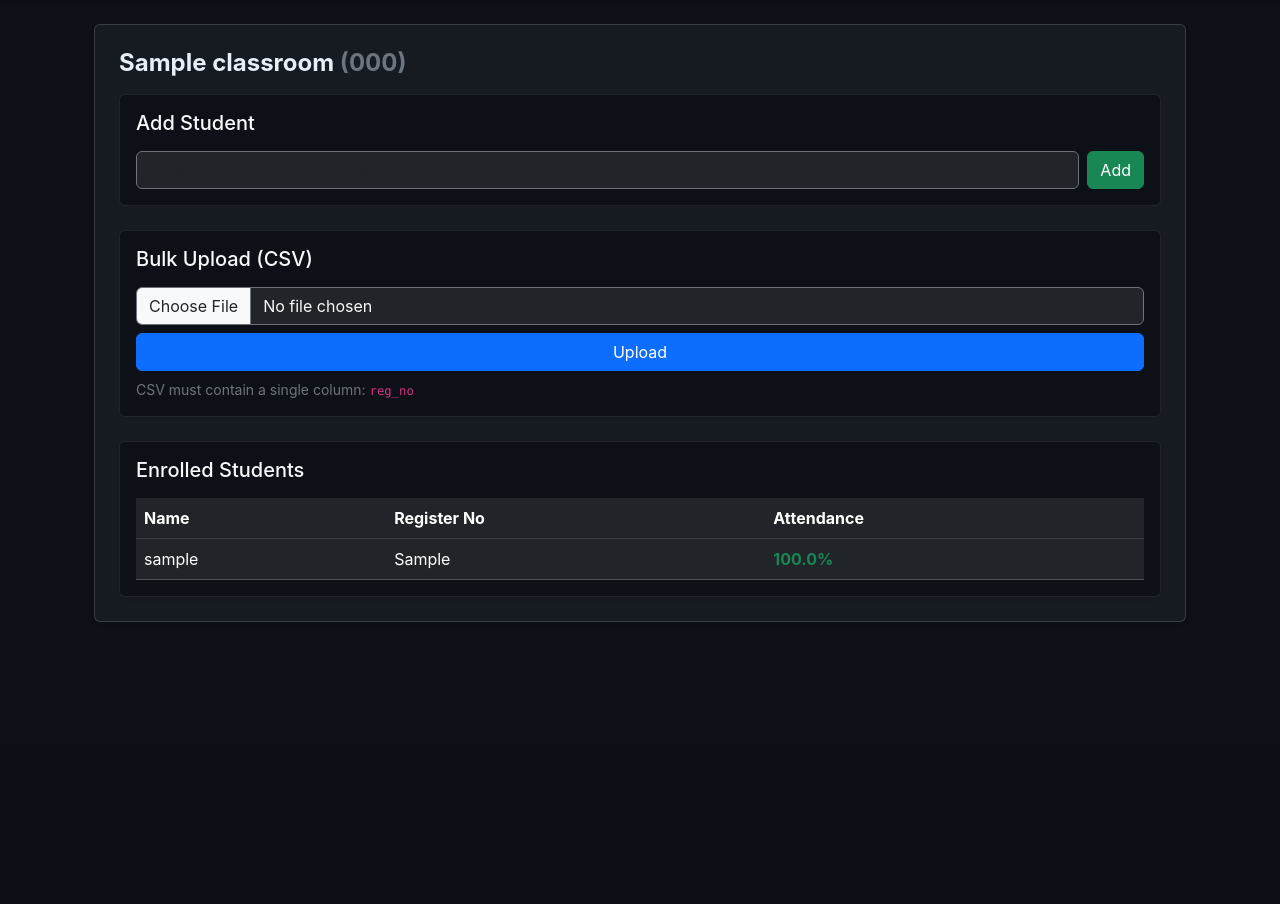
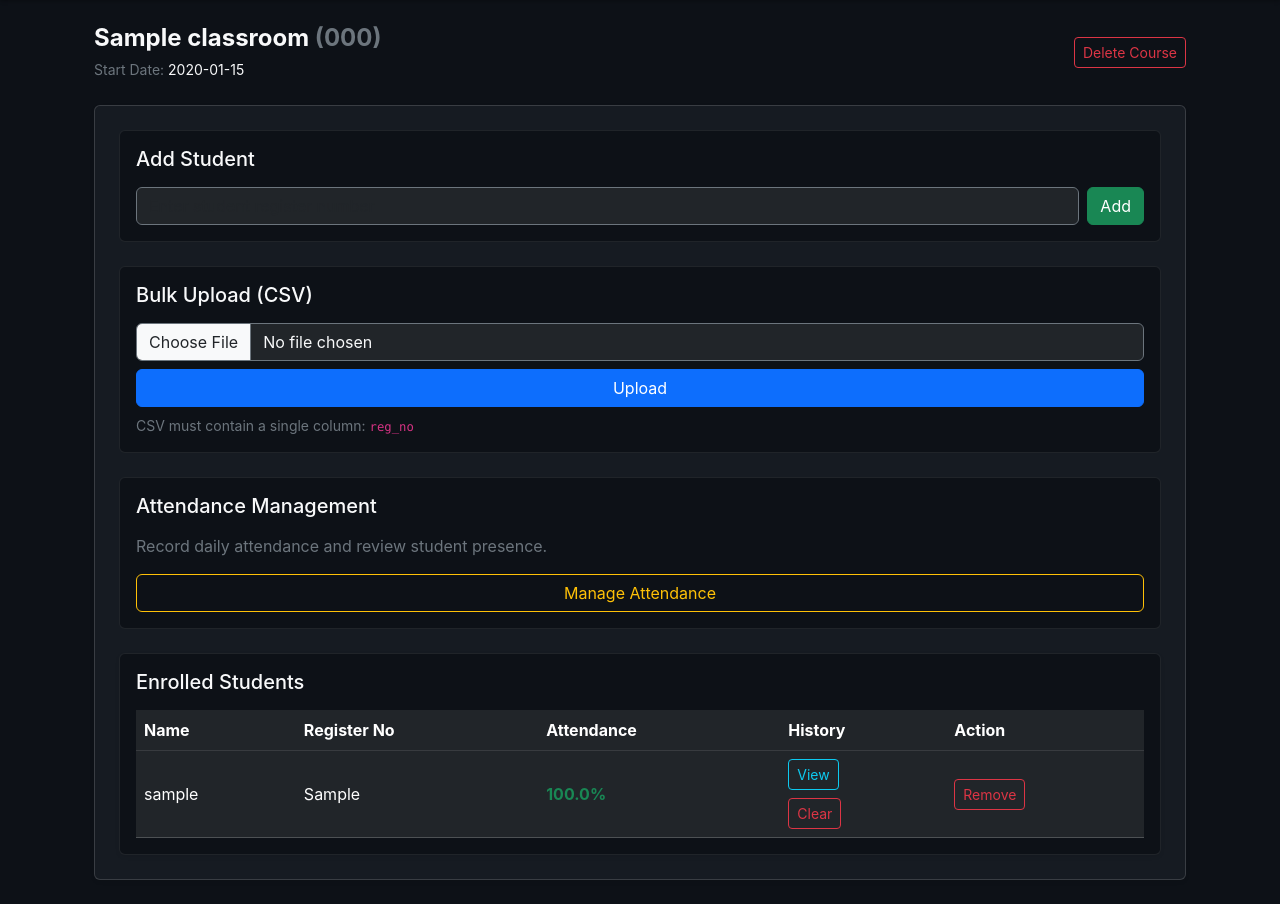
Before and after one commit to AbhirajBhatta/DBMS_LMS_Project, a Django app: page /class/1/manage/ in a window 1280 px wide. Shown: the part 56-960 px from the top of the page. Before the commit the page ends 678 px from the top, so only its background shows below. Run offline with Django 5.2, Linux system fonts and the light colour scheme; a user stored in the database is signed in; tables that the repository leaves empty hold one stand-in row (values such as "Sample post").

Commit message:
added features to remove classrooms and students, made attendance marking more logical

```diff
--- a/lms/models.py
+++ b/lms/models.py
@@ -27,7 +27,7 @@ class Classroom(models.Model):
     description = models.TextField(blank=True)
     teacher = models.ForeignKey(User, on_delete=models.SET_NULL, null=True, related_name='owned_classrooms')
     created_at = models.DateTimeField(auto_now_add=True)
-
+    start_date = models.DateField(default=timezone.now)
     def __str__(self):
         return f"{self.code} - {self.name}"
 
--- a/lms/templates/base.html
+++ b/lms/templates/base.html
@@ -25,7 +25,7 @@
       <ul class="navbar-nav align-items-center gap-3">
         {% if user.profile.role == 'teacher' %}
           <li class="nav-item"><a class="nav-link text-light" href="{% url 'main' %}">My Courses</a></li>
-          <li class="nav-item"><a class="nav-link text-light" href="#">Add Course</a></li>
+          <li class="nav-item"><a class="nav-link text-light" href="{% url 'add_course' %}">Add Course</a></li>
         {% else %}
           <li class="nav-item"><a class="nav-link text-light" href="{% url 'main' %}">My Classrooms</a></li>
         {% endif %}
--- a/lms/templates/lms/add_course.html
+++ b/lms/templates/lms/add_course.html
@@ -25,6 +25,12 @@
                placeholder="e.g. CS101" required>
       </div>
       <div class="mb-3">
+        <label class="form-label text-light">Start Date</label>
+        <input type="date" name="start_date" class="form-control bg-dark text-light border-secondary"
+              value="{{ today|date:'Y-m-d' }}">
+        <small class="text-secondary">Defaults to today's date if not selected.</small>
+      </div>
+      <div class="mb-3">
         <label class="form-label text-light">Description</label>
         <textarea name="description"
                   class="form-control bg-dark text-light border-secondary"
--- a/lms/templates/lms/class_detail.html
+++ b/lms/templates/lms/class_detail.html
@@ -40,6 +40,10 @@
                 <span class="text-success">✅ Excellent consistency!</span>
               {% endif %}
             </p>
+            <a href="{% url 'attendance_history_student' classroom.id %}"
+              class="btn btn-outline-info btn-sm mt-3 w-100">
+              View Full Attendance History
+            </a>
           </div>
         </div>
       </div>
--- a/lms/templates/lms/class_manage.html
+++ b/lms/templates/lms/class_manage.html
@@ -3,10 +3,32 @@
 {% block content %}
 
 <div class="container mt-4">
+
+  <!-- Course Header with Delete Option -->
+  <div class="d-flex justify-content-between align-items-center mb-4">
+    <div>
+      <h4 class="fw-bold text-light mb-1">
+        {{ classroom.name }}
+        <span class="text-secondary">({{ classroom.code }})</span>
+      </h4>
+      <small class="text-secondary">
+        Start Date:
+        <span class="text-light">{{ classroom.start_date|date:'Y-m-d' }}</span>
+      </small>
+    </div>
+    <form method="post" action="{% url 'delete_course' classroom.id %}"
+          onsubmit="return confirm('Are you sure you want to delete this course? This cannot be undone.');">
+      {% csrf_token %}
+      <button type="submit" class="btn btn-outline-danger btn-sm">
+        <i class="bi bi-trash3"></i> Delete Course
+      </button>
+    </form>
+  </div>
+
   <div class="card p-4 mb-4 shadow-sm"
        style="background-color:#161b22; border:1px solid rgba(255,255,255,0.15); color:#e6eef6;">
-    <h4 class="fw-bold mb-3">{{ classroom.name }} <span class="text-secondary">({{ classroom.code }})</span></h4>
 
+    <!-- Add Student -->
     <div class="card p-3 mb-4"
          style="background-color:#0d1117; border:1px solid rgba(255,255,255,0.08);">
       <h5 class="text-light mb-3">Add Student</h5>
@@ -21,6 +43,7 @@
       </form>
     </div>
 
+    <!-- Bulk Upload -->
     <div class="card p-3 mb-4"
          style="background-color:#0d1117; border:1px solid rgba(255,255,255,0.08);">
       <h5 class="text-light mb-3">Bulk Upload (CSV)</h5>
@@ -32,9 +55,25 @@
                class="form-control bg-dark text-light border-secondary mb-2">
         <button class="btn btn-primary w-100">Upload</button>
       </form>
-      <small class="text-secondary mt-2 d-block">CSV must contain a single column: <code>reg_no</code></small>
+      <small class="text-secondary mt-2 d-block">
+        CSV must contain a single column: <code>reg_no</code>
+      </small>
     </div>
 
+    <!-- Manage Attendance Button -->
+    <div class="card p-3 mb-4"
+         style="background-color:#0d1117; border:1px solid rgba(255,255,255,0.08);">
+      <h5 class="text-light mb-3">Attendance Management</h5>
+      <p class="text-secondary mb-3">
+        Record daily attendance and review student presence.
+      </p>
+      <a href="{% url 'manage_attendance' classroom.id %}"
+         class="btn btn-outline-warning w-100">
+        Manage Attendance
+      </a>
+    </div>
+
+    <!-- Enrolled Students -->
     <div class="card p-3 shadow-sm"
          style="background-color:#0d1117; border:1px solid rgba(255,255,255,0.08);">
       <h5 class="text-light mb-3">Enrolled Students</h5>
@@ -44,6 +83,8 @@
             <th>Name</th>
             <th>Register No</th>
             <th>Attendance</th>
+            <th>History</th>
+            <th>Action</th>
           </tr>
         </thead>
         <tbody>
@@ -62,15 +103,39 @@
                   <span class="text-success fw-bold">{{ e.attendance_percent }}%</span>
                 {% endif %}
               </td>
+              <td>
+                <a href="{% url 'attendance_history_teacher' classroom.id e.student.id %}"
+                   class="btn btn-outline-info btn-sm mb-2">
+                  View
+                </a>
+                <form method="post"
+                      action="{% url 'clear_student_attendance' classroom.id e.student.id %}"
+                      onsubmit="return confirm('Are you sure you want to clear all attendance logs for {{ e.student.username }}?');">
+                  {% csrf_token %}
+                  <button type="submit" class="btn btn-outline-danger btn-sm">
+                    Clear
+                  </button>
+                </form>
+              </td>
+              <td>
+                <form method="post" action="{% url 'remove_student' classroom.id e.id %}"
+                      onsubmit="return confirm('Remove {{ e.student.username }} from this class?');">
+                  {% csrf_token %}
+                  <button type="submit" class="btn btn-outline-danger btn-sm">
+                    <i class="bi bi-person-dash"></i> Remove
+                  </button>
+                </form>
+              </td>
             </tr>
           {% empty %}
             <tr>
-              <td colspan="3" class="text-secondary text-center">No students enrolled yet.</td>
+              <td colspan="5" class="text-secondary text-center">No students enrolled yet.</td>
             </tr>
           {% endfor %}
         </tbody>
       </table>
     </div>
+
   </div>
 </div>
 
--- a/lms/urls.py
+++ b/lms/urls.py
@@ -8,4 +8,12 @@ urlpatterns = [
     path('class/<int:class_id>/add_student/', views.add_student, name='add_student'),
     path('class/<int:class_id>/upload_csv/', views.upload_students_csv, name='upload_students_csv'),
     path('class/<int:class_id>/', views.class_detail, name='class_detail'),
+    path('class/<int:class_id>/attendance/', views.manage_attendance, name='manage_attendance'),
+    path('class/<int:class_id>/attendance/history/<int:student_id>/', views.attendance_history_teacher, name='attendance_history_teacher'),
+    path('class/<int:class_id>/attendance/history/', views.attendance_history_student, name='attendance_history_student'),
+    path('class/<int:class_id>/delete/', views.delete_course, name='delete_course'),
+    path('class/<int:class_id>/remove/<int:enrollment_id>/', views.remove_student, name='remove_student'),
+    # lms/urls.py
+    path('class/<int:class_id>/clear_attendance/<int:student_id>/', views.clear_student_attendance, name='clear_student_attendance'),
+
 ]
--- a/lms/views.py
+++ b/lms/views.py
@@ -7,7 +7,11 @@ from django.db import IntegrityError
 from django.contrib import messages
 import csv, io
 from django.db.models import Avg
-from .models import Classroom, Enrollment, Profile, Resource, Discussion, Assignment, Submission, QuizAttempt
+from .models import Classroom, Enrollment, Profile, Resource, Discussion, Assignment, Submission, QuizAttempt, Attendance
+from datetime import date, datetime
+from django.utils.dateformat import DateFormat
+from django.utils import timezone
+from django.contrib import messages
 
 # Main dashboard (replaces old dashboard)
 @login_required
@@ -45,22 +49,37 @@ def logout_view(request):
 
 # Create your views here.
 
+
 @login_required
 def add_course(request):
     if request.user.profile.role != 'teacher':
         return redirect('dashboard')
 
+    # clear old messages
+    storage = messages.get_messages(request)
+    storage.used = True
+
     if request.method == 'POST':
         name = request.POST.get('name')
         code = request.POST.get('code')
         desc = request.POST.get('description')
+        start_date_str = request.POST.get('start_date')
+
+        start_date = date.today()
+        if start_date_str:
+            try:
+                start_date = datetime.strptime(start_date_str, '%Y-%m-%d').date()
+            except ValueError:
+                messages.error(request, "Invalid start date format.")
+                return redirect('add_course')
 
         try:
             classroom = Classroom.objects.create(
                 name=name,
                 code=code,
                 description=desc,
-                teacher=request.user
+                teacher=request.user,
+                start_date=start_date
             )
             messages.success(request, "Course created successfully.")
             return redirect('class_manage', classroom.id)
@@ -68,6 +87,7 @@ def add_course(request):
             messages.error(request, "A course with that code already exists.")
 
     return render(request, 'lms/add_course.html')
+
 
 
 @login_required
@@ -173,3 +193,112 @@ def class_detail(request, class_id):
         "final_grade": final_grade,
     }
     return render(request, "lms/class_detail.html", context)
+
+
+@login_required
+def manage_attendance(request, class_id):
+    classroom = get_object_or_404(Classroom, id=class_id, teacher=request.user)
+    students = Enrollment.objects.filter(classroom=classroom).select_related('student')
+
+    # Selected date from GET (default = today)
+    selected_date_str = request.GET.get('date')
+    selected_date = datetime.strptime(selected_date_str, '%Y-%m-%d').date() if selected_date_str else date.today()
+
+    # Validate date range
+    today = date.today()
+    if selected_date > today:
+        messages.error(request, "You cannot mark attendance for future dates.")
+        return redirect(f"/class/{classroom.id}/attendance/?date={today}")
+    if selected_date < classroom.start_date:
+        messages.error(request, f"You cannot mark attendance before course start date ({classroom.start_date}).")
+        return redirect(f"/class/{classroom.id}/attendance/?date={today}")
+
+    # Handle POST (Mark / Clear Attendance)
+    if request.method == "POST":
+        if "clear_logs" in request.POST:
+            Attendance.objects.filter(enrollment__in=students, date=selected_date).delete()
+            messages.success(request, f"Attendance logs cleared for {selected_date}.")
+            return redirect('manage_attendance', class_id=classroom.id)
+
+        for enrollment in students:
+            present_key = f"present_{enrollment.id}"
+            present_value = request.POST.get(present_key) == "on"
+            Attendance.objects.update_or_create(
+                enrollment=enrollment,
+                date=selected_date,
+                defaults={'present': present_value}
+            )
+        messages.success(request, f"Attendance saved for {selected_date}.")
+        return redirect('manage_attendance', class_id=classroom.id)
+
+    # Attendance map for selected date
+    attendance_records = Attendance.objects.filter(enrollment__in=students, date=selected_date)
+    attendance_map = {a.enrollment.id: a.present for a in attendance_records}
+
+    return render(request, 'lms/manage_attendance.html', {
+        'classroom': classroom,
+        'students': students,
+        'attendance_map': attendance_map,
+        'selected_date': selected_date,
+        'today': date.today(),
+    })
+
+@login_required
+def attendance_history_teacher(request, class_id, student_id):
+    classroom = get_object_or_404(Classroom, id=class_id, teacher=request.user)
+    enrollment = get_object_or_404(Enrollment, classroom=classroom, student__id=student_id)
+    records = Attendance.objects.filter(enrollment=enrollment).order_by('-date')
+    return render(request, 'lms/attendance_history_teacher.html', {
+        'classroom': classroom,
+        'enrollment': enrollment,
+        'records': records,
+    })
+
+
+@login_required
+def attendance_history_student(request, class_id):
+    classroom = get_object_or_404(Classroom, id=class_id)
+    enrollment = get_object_or_404(Enrollment, classroom=classroom, student=request.user)
+    records = Attendance.objects.filter(enrollment=enrollment).order_by('-date')
+    return render(request, 'lms/attendance_history_student.html', {
+        'classroom': classroom,
+        'records': records,
+    })
+
+@login_required
+def delete_course(request, class_id):
+    classroom = get_object_or_404(Classroom, id=class_id, teacher=request.user)
+
+    if request.method == 'POST':
+        classroom.delete()
+        messages.success(request, "Course deleted successfully.")
+        return redirect('main')  # ✅ always redirect to dashboard after deletion
+
+    # If someone opens delete URL directly (GET)
+    messages.warning(request, "Please confirm deletion through the course management page.")
+    return redirect('class_manage', class_id=class_id)
+
+@login_required
+def remove_student(request, class_id, enrollment_id):
+    classroom = get_object_or_404(Classroom, id=class_id, teacher=request.user)
+    enrollment = get_object_or_404(Enrollment, id=enrollment_id, classroom=classroom)
+    if request.method == 'POST':
+        # Also delete attendance records
+        Attendance.objects.filter(enrollment=enrollment).delete()
+        enrollment.delete()
+        messages.success(request, f"{enrollment.student.username} removed successfully.")
+    return redirect('class_manage', class_id=classroom.id)
+
+@login_required
+def clear_student_attendance(request, class_id, student_id):
+    """Allows teacher to clear all attendance records for a specific student in their class."""
+    classroom = get_object_or_404(Classroom, id=class_id, teacher=request.user)
+    enrollment = get_object_or_404(Enrollment, classroom=classroom, student__id=student_id)
+
+    if request.method == 'POST':
+        deleted_count, _ = Attendance.objects.filter(enrollment=enrollment).delete()
+        messages.success(request, f"Cleared {deleted_count} attendance logs for {enrollment.student.username}.")
+        return redirect('class_manage', class_id=classroom.id)
+
+    messages.warning(request, "Attendance can only be cleared via POST request.")
+    return redirect('class_manage', class_id=classroom.id)
```
Also changed, not shown: lms/templates/lms/attendance_history_student.html (added, +34 -0 lines), lms/templates/lms/attendance_history_teacher.html (added, +37 -0 lines), lms/templates/lms/manage_attendance.html (added, +76 -0 lines), lms/migrations/0002_classroom_start_date.py (added).
